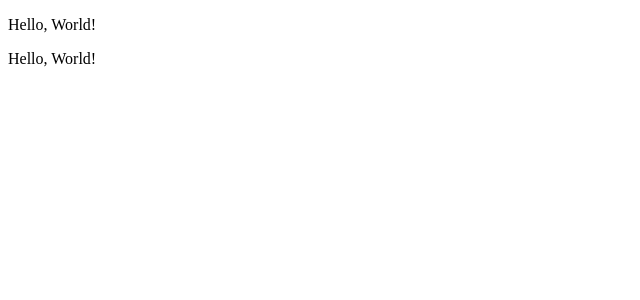
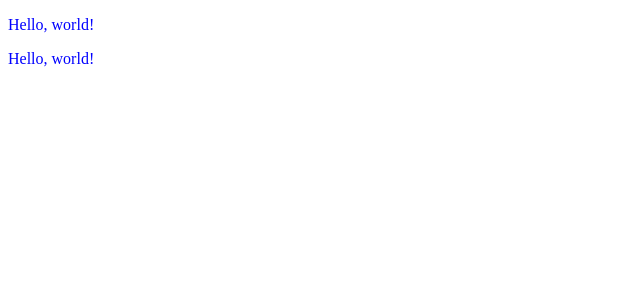
Before and after one commit to kaori-killer/08-css-practice, a React (Vite) app: page / in a window 1280 px wide. Shown: the top 300 px of the page, without its empty margins (0-640 px from the left). Built offline with nearby package versions, Linux system fonts and the light colour scheme.

Commit message:
Inline Style

```diff
--- a/src/components/Greeting.tsx
+++ b/src/components/Greeting.tsx
@@ -1,7 +1,17 @@
+const darkMode = false;
+
+function primaryColor() {
+	return darkMode ? '#F00' : '#00F';
+}
+
 export default function Greeting() {
 	return (
-		<p className='greeting'>
-            Hello, World!
+		<p
+			style={{
+				color: primaryColor(),
+			}}
+		>
+            Hello, world!
 		</p>
 	);
 }
```
